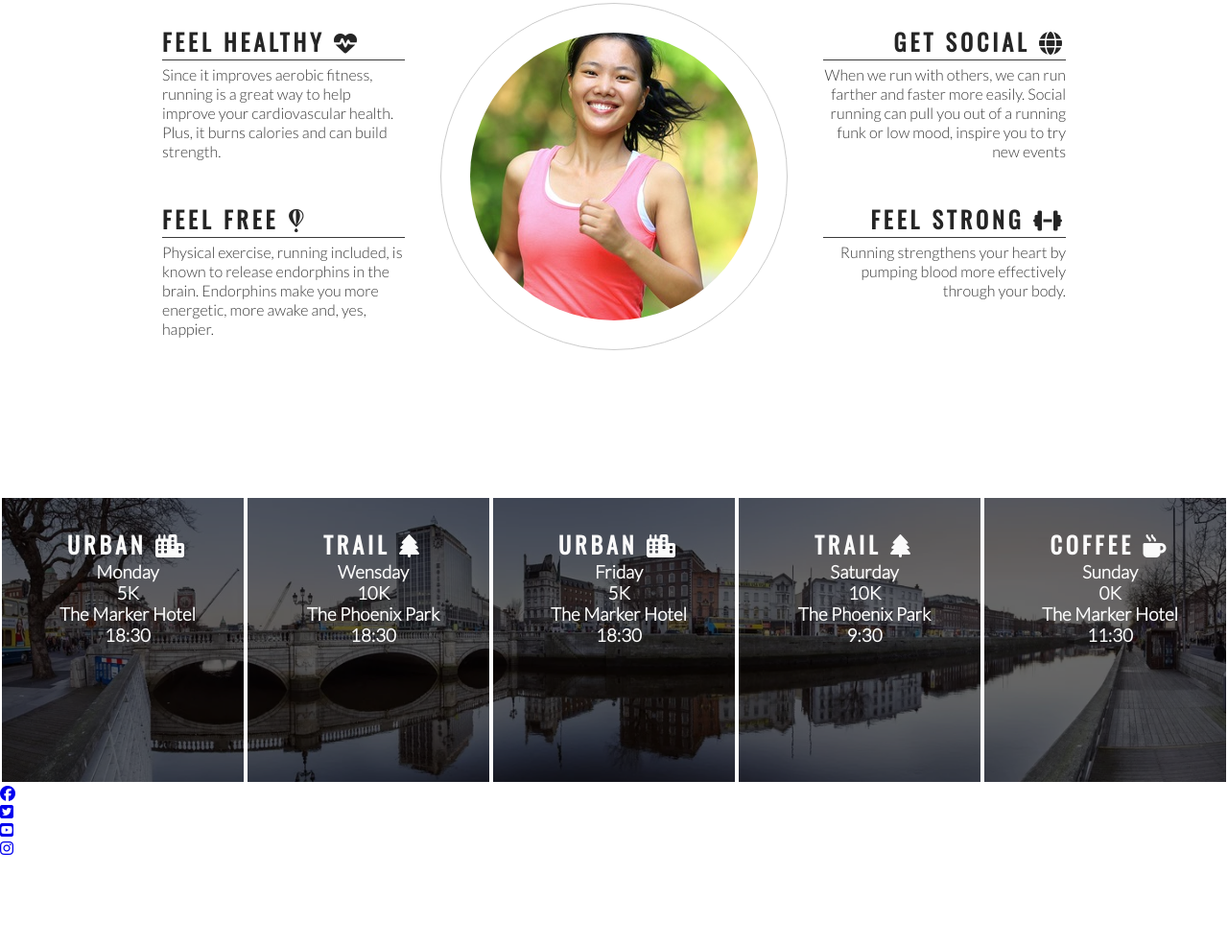
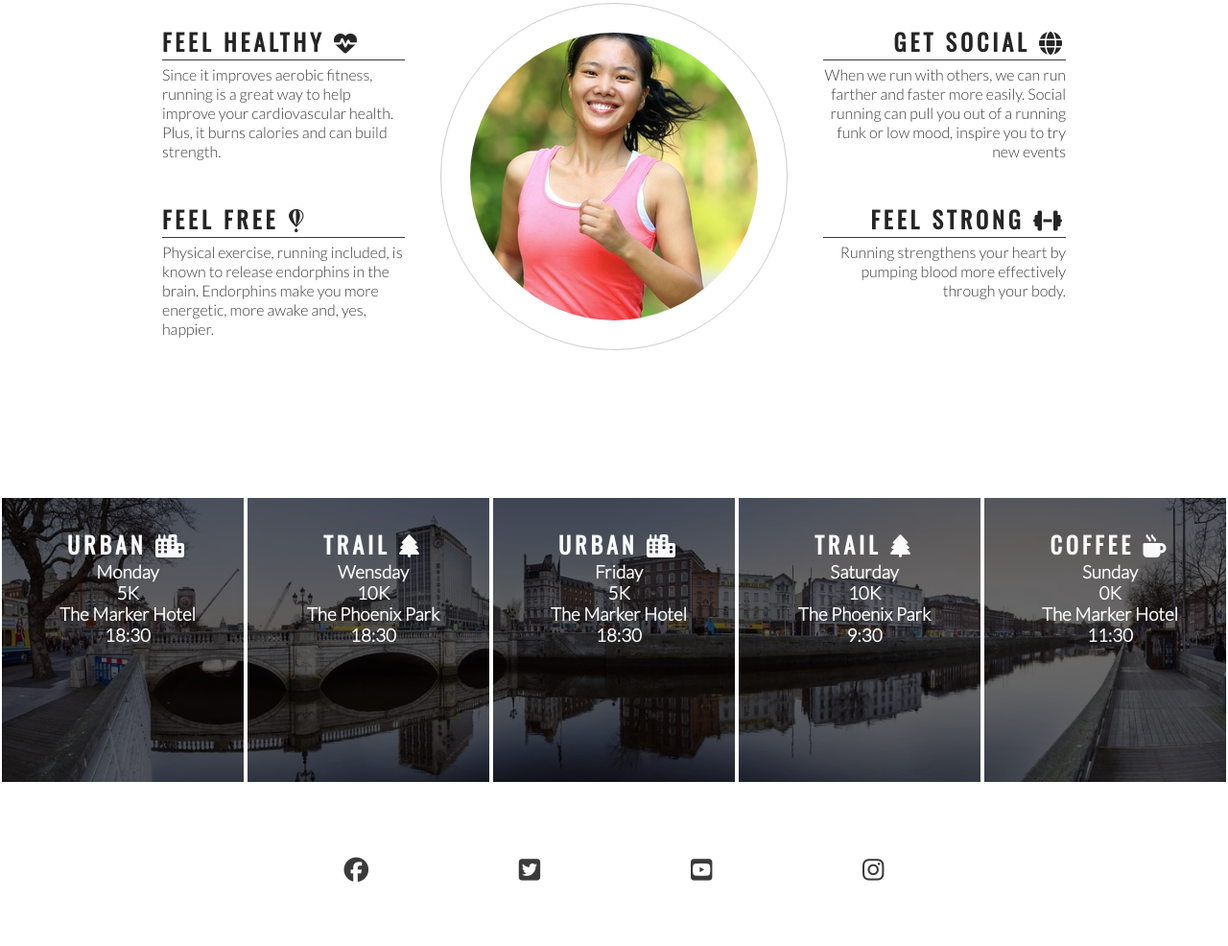
Before and after one commit to LinnSilver/Love-running, a plain HTML site: page index.html in a window 1280 px wide. Shown: the part 778-1764 px from the top of the page at 96% size. Before the commit the page ends 1671 px from the top, so only its background shows below. Drawn offline with nearby package versions, Linux system fonts and the light colour scheme.

Commit message:
add style to footer sosial media icons

```diff
--- a/assets/css/style.css
+++ b/assets/css/style.css
@@ -214,3 +214,24 @@ hr {
 #times h2 {
     color: #fafafa;
 }
+
+/* footer */
+
+footer {
+    height: 150px;
+}
+
+.sosial-networks {
+    text-align: center;
+}
+
+.sosial-networks > li {
+    display: inline;
+}
+
+.sosial-networks i {
+    font-size: 160%;
+    margin: 1%;
+    padding: 5%;
+    color: #3a3a3a;
+}
--- a/index.html
+++ b/index.html
@@ -118,7 +118,7 @@
         </div>
     </section>
     <footer>
-        <ul>
+        <ul class="sosial-networks">
             <li>
                 <a href="https://facebook.com" target="_blank" rel="noopener,"
             aria-label="vissit ous Facbook page (opens in a new tab)"><i class="fa-brands fa-facebook"></i></a>
```
